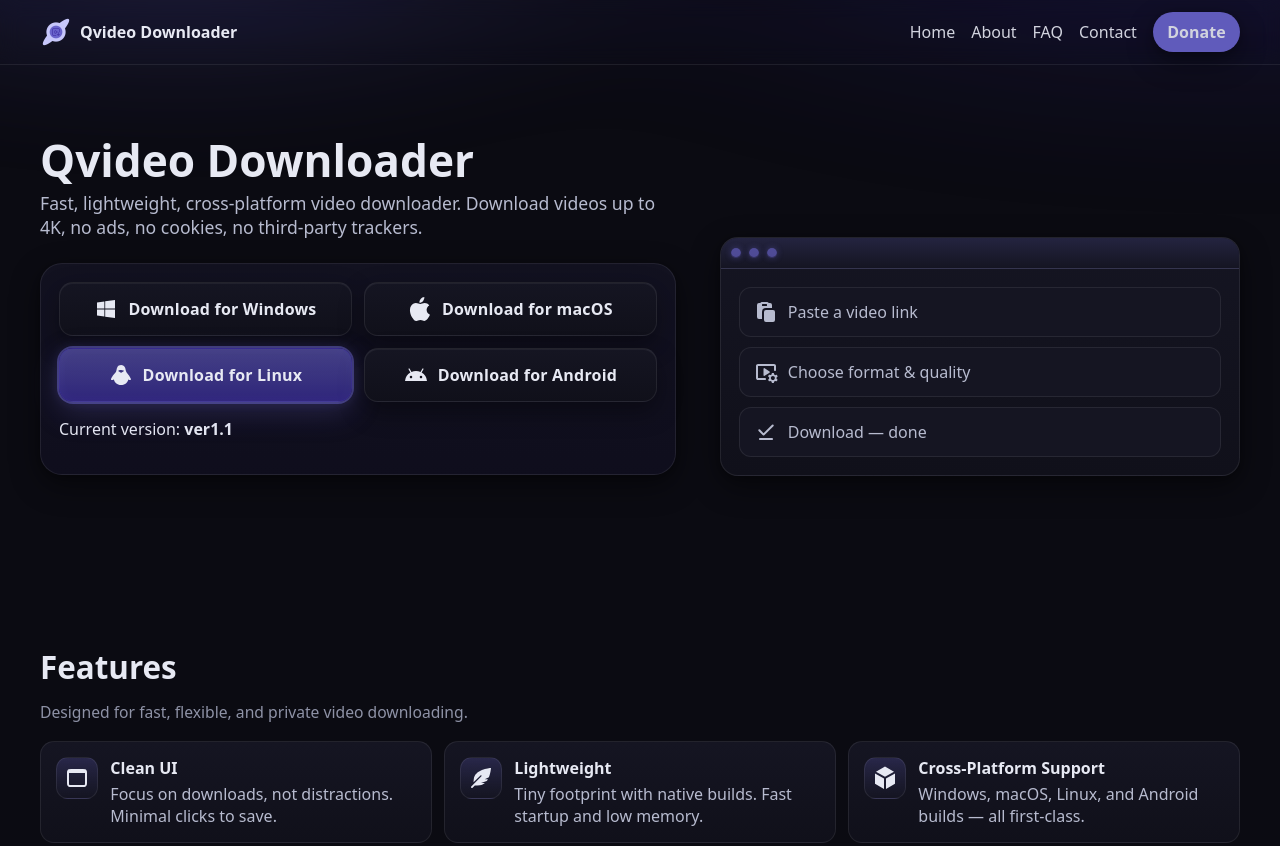
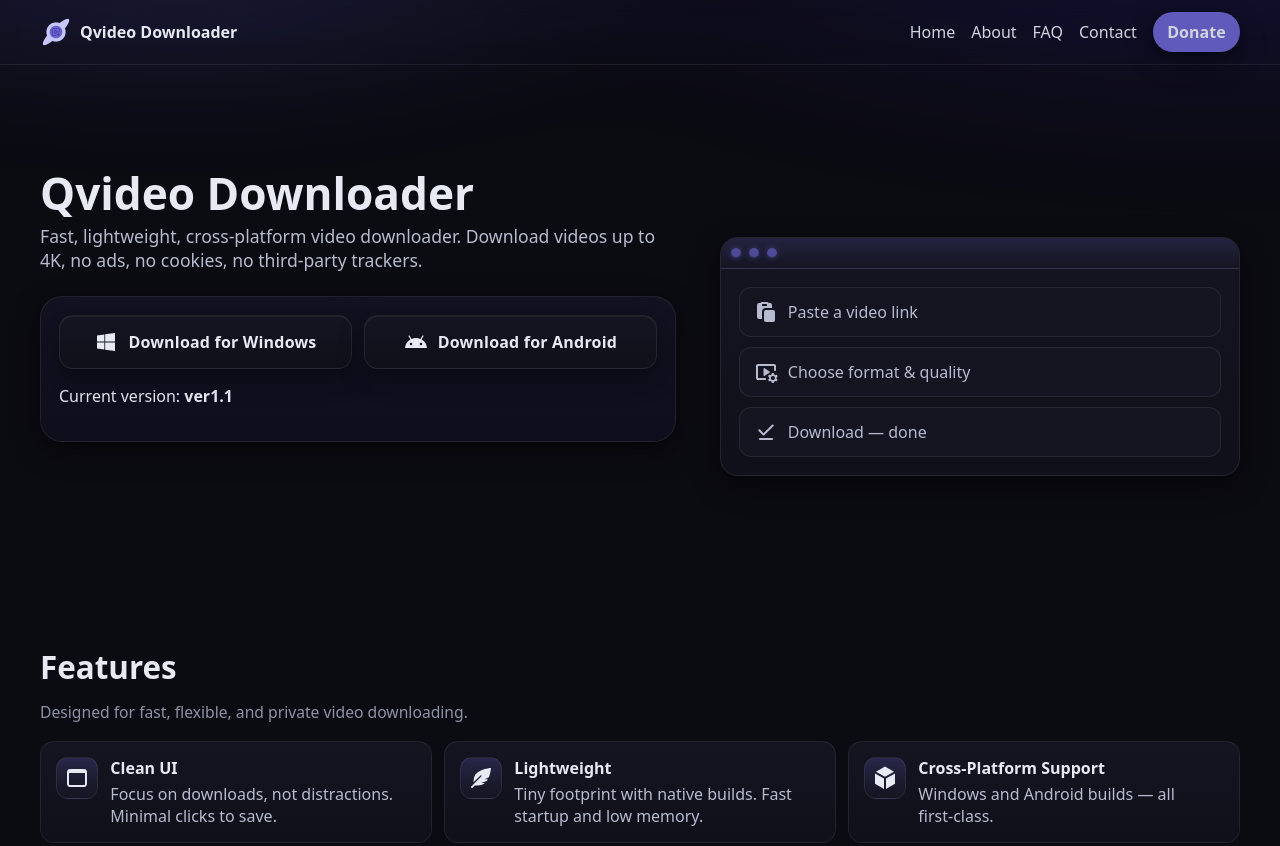
Before and after one commit to devquantumstudio/QvideoDownloader, a plain HTML site: page index.html in a window 1280 px wide. Shown: the top 846 px of the page. Drawn offline with Linux system fonts and the light colour scheme.

Commit message:
Edit Platforms Support

```diff
--- a/assets/js/script.js
+++ b/assets/js/script.js
@@ -1,9 +1,7 @@
   // ======= CONFIG (Edit these values) =======
   const RELEASE = {
     files: {
-      windows: { url: 'downloads/QvideoDownloader-windows.zip' },
-      macos:   { url: 'downloads/QvideoDownloader-macos.zip' },
-      linux:   { url: 'downloads/QvideoDownloader-linux.zip' },
+      windows: { url: 'downloads/QvideoDownloader.zip' },
       android: { url: 'downloads/QvideoDownloader.apk' }
     }
   };
--- a/index.html
+++ b/index.html
@@ -54,24 +54,6 @@
 									<path fill="currentColor" d="m3.001 5.479l7.377-1.016v7.127H3zm0 13.042l7.377 1.017v-7.04H3zm8.188 1.125L21.001 21v-8.502h-9.812zm0-15.292v7.236h9.812V3z" />
 								</svg>
 								Download for Windows
-							</a>
-							<a class="btn" id="btn-macos" href="#" data-os="macos">
-								<svg xmlns="http://www.w3.org/2000/svg" width="24" height="24" viewBox="0 0 24 24">
-									<path
-										fill="currentColor"
-										d="M16.3 0c.214 1.46-.378 2.89-1.16 3.9c-.835 1.08-2.27 1.92-3.66 1.88c-.254-1.4.398-2.83 1.19-3.8C13.539.91 15.03.1 16.3.01zm.5 6c1.59 0 3.27.874 4.47 2.38c-3.93 2.17-3.29 7.84.68 9.36c-.413.996-.919 1.95-1.51 2.85c-.982 1.51-2.37 3.39-4.08 3.41c-.706.007-1.17-.207-1.67-.438c-.579-.267-1.21-.557-2.32-.551c-1.1.005-1.74.292-2.33.556c-.512.23-.984.443-1.69.436c-1.72-.015-3.03-1.71-4.01-3.22c-2.75-4.22-3.03-9.18-1.34-11.8c1.2-1.87 3.1-2.97 4.89-2.97c.952 0 1.72.276 2.45.539c.664.239 1.3.467 2.01.467c.662 0 1.21-.208 1.8-.435c.714-.273 1.5-.573 2.65-.573z"
-									/>
-								</svg>
-								Download for macOS
-							</a>
-							<a class="btn" id="btn-linux" href="#" data-os="linux">
-								<svg xmlns="http://www.w3.org/2000/svg" width="24" height="24" viewBox="0 0 24 24">
-									<path
-										fill="currentColor"
-										d="M14.62 8.35c-.42.28-1.75 1.04-1.95 1.19c-.39.31-.75.29-1.14-.01c-.2-.16-1.53-.92-1.95-1.19c-.48-.31-.45-.7.08-.92c1.64-.69 3.28-.64 4.91.03c.49.21.51.6.05.9m7.22 7.28c-.93-2.09-2.2-3.99-3.84-5.66a4.3 4.3 0 0 1-1.06-1.88c-.1-.33-.17-.67-.24-1.01c-.2-.88-.29-1.78-.7-2.61c-.73-1.58-2-2.4-3.84-2.47c-1.81.05-3.16.81-3.95 2.4c-.21.43-.36.88-.46 1.34c-.17.76-.32 1.55-.5 2.32c-.15.65-.45 1.21-.96 1.71c-1.61 1.57-2.9 3.37-3.88 5.35c-.14.29-.28.58-.37.88c-.19.66.29 1.12.99.96c.44-.09.88-.18 1.3-.31c.41-.15.57-.05.67.35c.65 2.15 2.07 3.66 4.24 4.5c4.12 1.56 8.93-.66 9.97-4.58c.07-.27.17-.37.47-.27c.46.14.93.24 1.4.35c.49.09.85-.16.92-.64c.03-.26-.06-.49-.16-.73"
-									/>
-								</svg>
-								Download for Linux
 							</a>
 							<a class="btn" id="btn-android" href="#" data-os="android">
 								<svg xmlns="http://www.w3.org/2000/svg" width="24" height="24" viewBox="0 0 24 24">
@@ -172,7 +154,7 @@
 						</div>
 						<div>
 							<div class="feature-title">Cross‑Platform Support</div>
-							<p class="feature-desc">Windows, macOS, Linux, and Android builds — all first‑class.</p>
+							<p class="feature-desc">Windows and Android builds — all first‑class.</p>
 						</div>
 					</article>
 					<article class="feature-card">
```
Also changed, not shown: about.html (+1 -1 lines), 1 other file.
